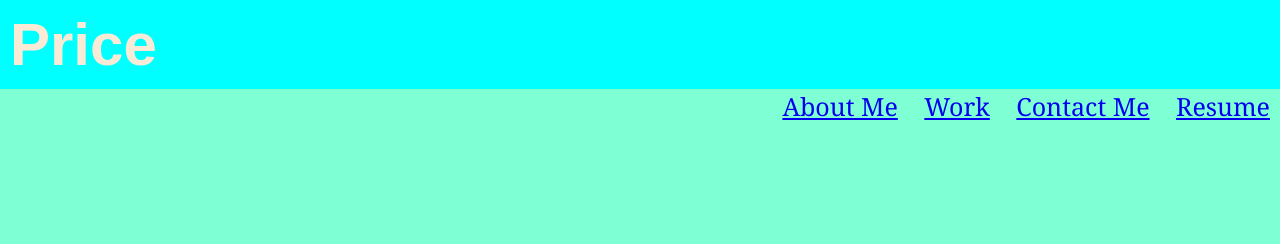
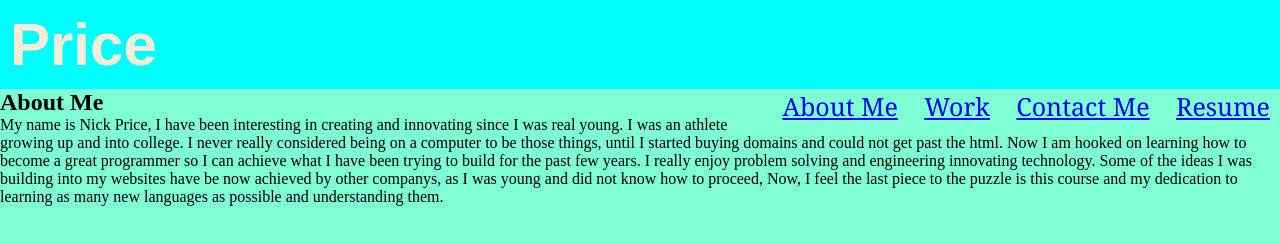
Before and after one commit to silentprice/Portfolio, a plain HTML site: page index.html in a window 1280 px wide. Drawn offline with Linux system fonts and the light colour scheme.

Commit message:
added an about me section in html  and .about-me in css" git commit -m

```diff
--- a/Assets/style.css
+++ b/Assets/style.css
@@ -32,3 +32,7 @@ body {
     display: inline-flex;
     margin-left: 20px;
 }
+
+.about-me {
+
+}
--- a/index.html
+++ b/index.html
@@ -2,6 +2,7 @@
 <html lang="en">
 <head>
     <meta charset="UTF-8">
+    <meta name="viewport" content="width=device-width, initial-scale=1.0">
     <link rel="stylesheet" href="./assets/style.css">
     <title>Portfolio</title>
 </head>
@@ -25,6 +26,18 @@
             </ul>
         </nav>
     </header>
+    <section id="about-me" class="about-me">
+        <h1>About Me</h1>
+        <p>
+            My name is Nick Price, I have been interesting in creating and innovating since I was real young. I was an athlete growing up and into college.
+            I never really considered being on a computer to be those things, until I started buying domains and could not get past the html. Now I am hooked on
+            learning how to become a great programmer so I can achieve what I have been trying to build for the past few years. I really enjoy problem solving and
+            engineering innovating technology. Some of the ideas I was building into my websites have be now achieved by other companys, as I was young and did not
+            know how to proceed, Now, I feel the last piece to the puzzle is this course and my dedication to learning as many new languages as possible and understanding them.
+        </p>
+
+
+    </section>
 
 </body>
 </html>
```
